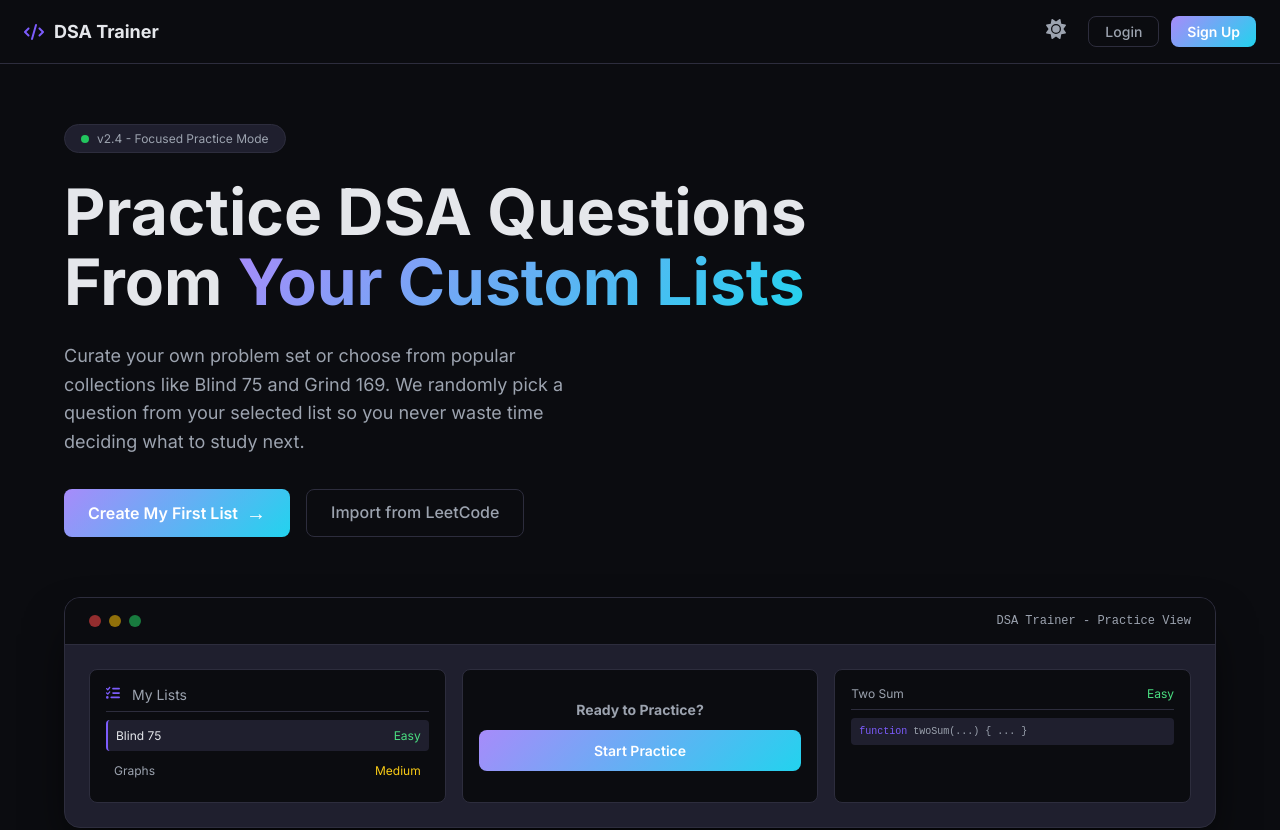
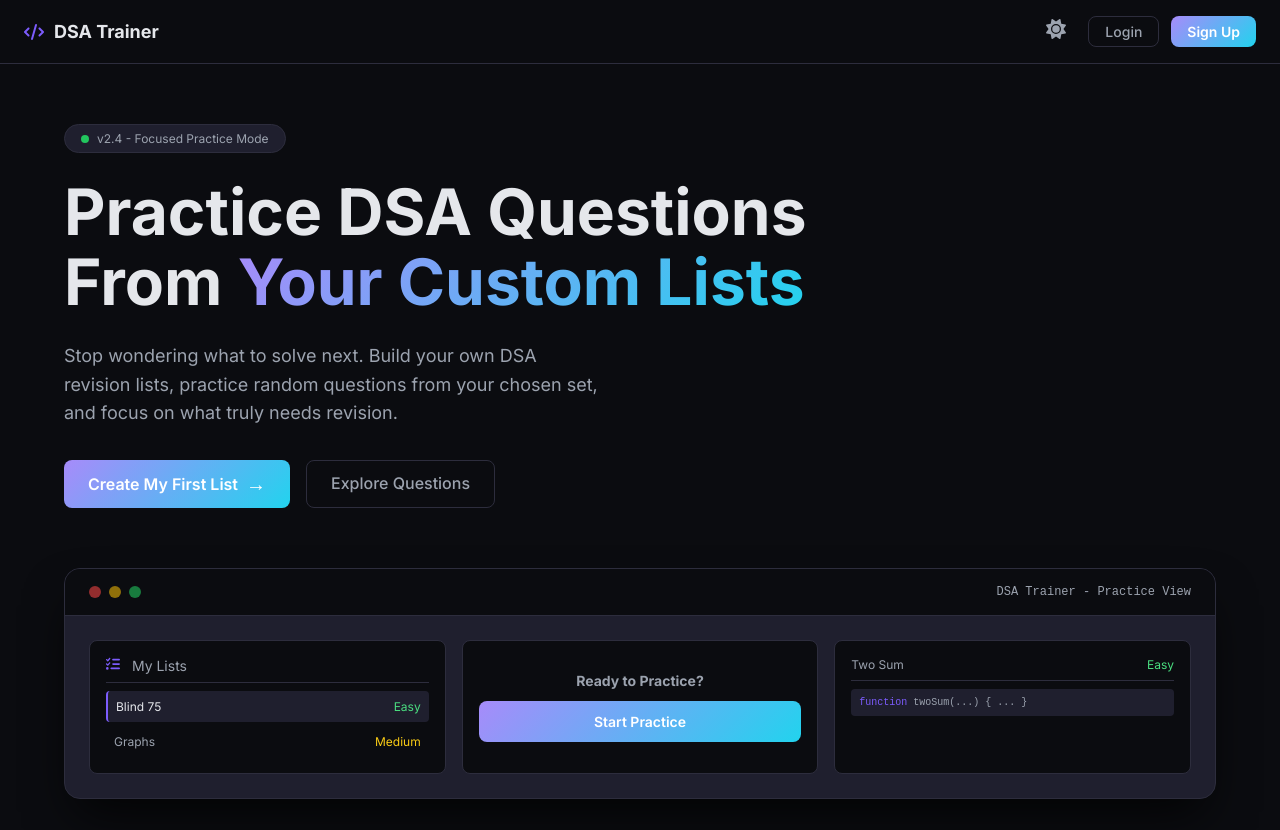
Before and after one commit to SakshiChavan12/dsa-revision-platform_01, a React (Vite) app in the folder frontend/: page / in a window 1280 px wide. Shown: the top 830 px of the page. Built offline with nearby package versions, Linux system fonts and the light colour scheme.

Commit message:
landing page changes

```diff
--- a/frontend/src/pages/Landing.jsx
+++ b/frontend/src/pages/Landing.jsx
@@ -19,15 +19,14 @@ const Landing = () => {
           </h1>
 
           <p style={{ fontSize: '1.125rem', color: 'var(--text-secondary)', maxWidth: '540px', lineHeight: 1.6, margin: 0 }}>
-            Curate your own problem set or choose from popular collections like Blind 75 and Grind 169. We randomly pick a question from your selected list so you never waste time deciding what to study next.
-          </p>
+Stop wondering what to solve next. Build your own DSA revision lists, practice random questions from your chosen set, and focus on what truly needs revision.          </p>
 
           <div style={{ display: 'flex', flexWrap: 'wrap', gap: '16px', marginTop: '8px' }}>
             <Link to="/lists" className="btn-primary">
               Create My First List <span style={{ fontSize: '1.25rem' }}>→</span>
             </Link>
             <Link to="/lists" className="btn-outline">
-              Import from LeetCode
+              Explore Questions
             </Link>
           </div>
         </div>
```
